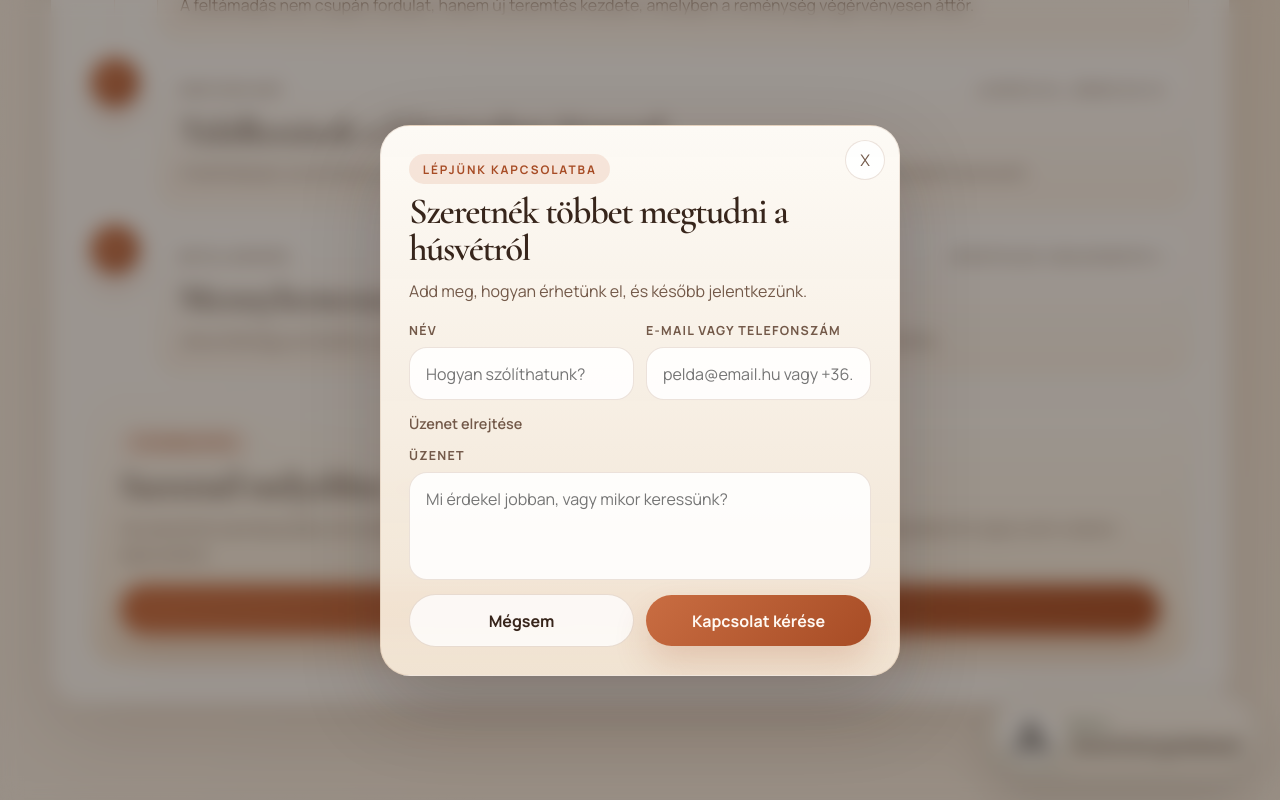
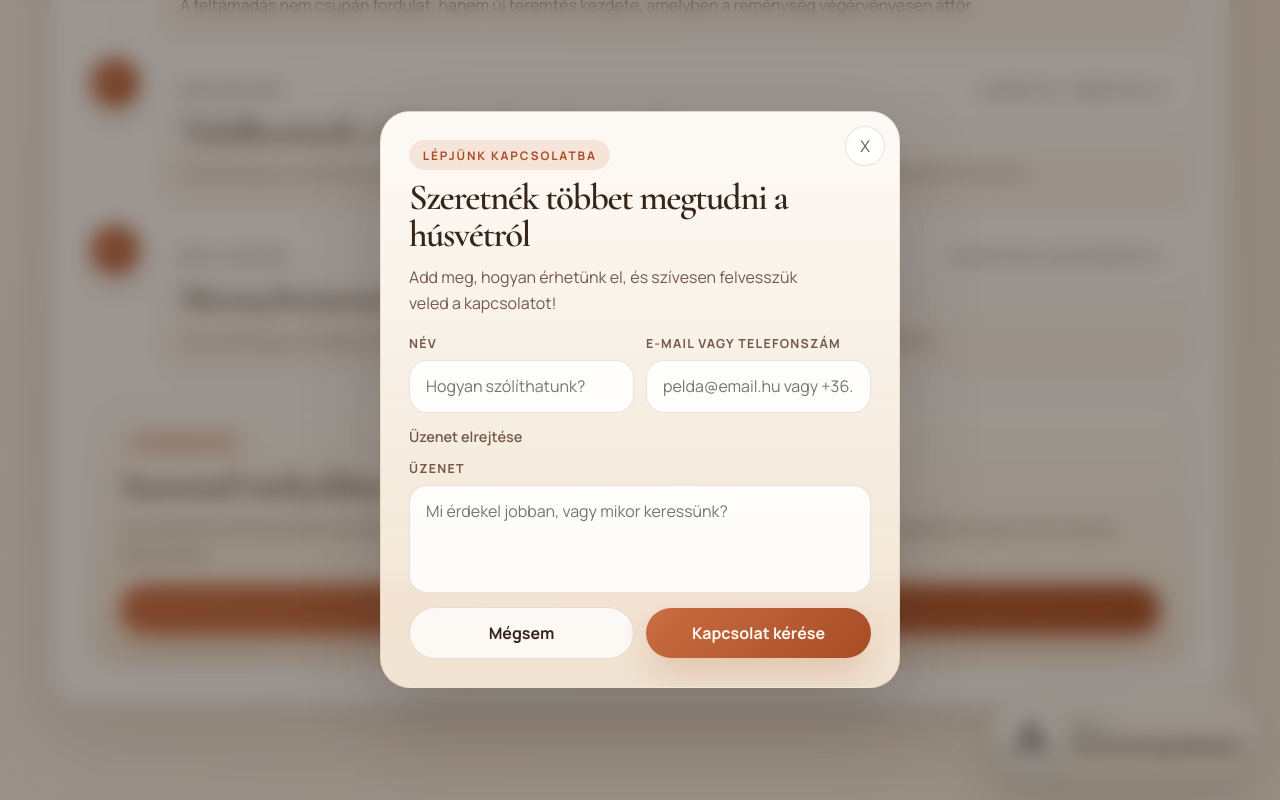
Before and after one commit to foglalt/eloviz, a Next.js app: page / in a window 1280 px wide. Both pictures are taken after a click on the button "Lépjünk kapcsolatba". Shown: the part 2064-2864 px from the top of the page. Built offline with nearby package versions, Linux system fonts and the light colour scheme.

Commit message:
changed some text

```diff
--- a/src/app/(husvet)/_components/learn-more-contact-cta.tsx
+++ b/src/app/(husvet)/_components/learn-more-contact-cta.tsx
@@ -174,7 +174,7 @@ function InterestDialog({ onClose, source }: InterestDialogProps) {
           <p className={styles.kicker}>Lépjünk kapcsolatba</p>
           <h3 id="learn-more-title">Szeretnék többet megtudni a húsvétról</h3>
           <p className={styles.dialogIntro} id={dialogDescriptionId}>
-            Add meg, hogyan érhetünk el, és később jelentkezünk.
+            Add meg, hogyan érhetünk el, és szívesen felvesszük veled a kapcsolatot!
           </p>
         </div>
 
```
